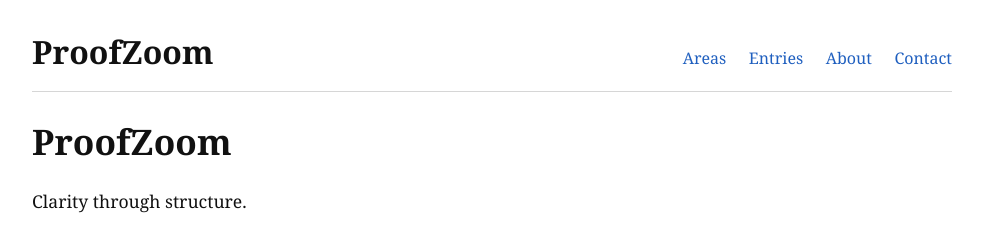
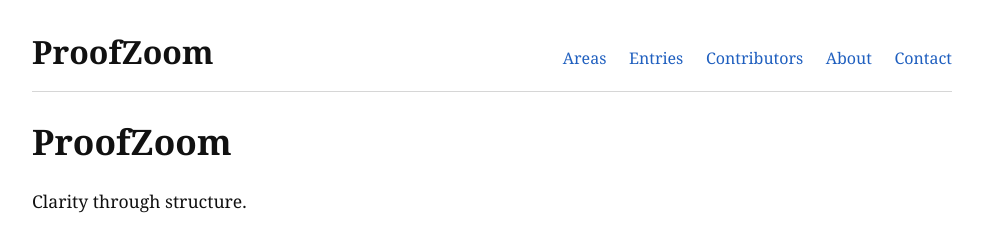
Before and after one commit to Dinside01/proofzoom, a Jekyll site: the page built from index.html, in a window 1280 px wide. Shown: the top 238 px of the page, without its empty margins (148-1131 px from the left). Built offline with Jekyll 4.4.1, drawn with Linux system fonts in a browser that asks for light colours.

Commit message:
Use shared header on homepage and restore tile grid

```diff
--- a/index.html
+++ b/index.html
@@ -1,25 +1,20 @@
+---
+---
+
 <!DOCTYPE html>
 <html lang="en">
 <head>
   <meta charset="UTF-8">
   <meta name="viewport" content="width=device-width, initial-scale=1.0">
   <title>ProofZoom</title>
-<link rel="stylesheet" href="assets/css/site.css">
+  <link rel="stylesheet" href="{{ '/assets/css/site.css' | relative_url }}">
 </head>
 
 <body>
 
+  {% include header.html %}
+
   <div class="container">
-
-  <div class="nav">
-    <div class="brand"><a href="index.html">ProofZoom</a></div>
-    <div class="links">
-      <a href="areas/index.html">Areas</a>
-      <a href="entries/index.html">Entries</a>
-      <a href="#">About</a>
-      <a href="#">Contact</a>
-    </div>
-  </div>
 
     <div class="hero">
       <h1>ProofZoom</h1>
@@ -28,47 +23,47 @@
 
     <div class="grid">
 
-    <a class="tile" href="areas/foundations/index.html">
+      <a class="tile" href="{{ '/areas/foundations/' | relative_url }}">
         <p class="title">Foundations</p>
         <p class="desc">Natural numbers, induction, structure, basic logic.</p>
       </a>
 
-    <a class="tile" href="areas/algebra/index.html">
+      <a class="tile" href="{{ '/areas/algebra/' | relative_url }}">
         <p class="title">Algebra</p>
         <p class="desc">Groups, rings, fields, linear algebra.</p>
       </a>
 
-    <a class="tile" href="areas/analysis/index.html">
+      <a class="tile" href="{{ '/areas/analysis/' | relative_url }}">
         <p class="title">Analysis</p>
         <p class="desc">Limits, continuity, integration, complex analysis.</p>
       </a>
 
-    <a class="tile" href="areas/geometry/index.html">
+      <a class="tile" href="{{ '/areas/geometry/' | relative_url }}">
         <p class="title">Geometry</p>
         <p class="desc">Euclidean, affine/projective, transformations.</p>
       </a>
 
-    <a class="tile" href="areas/combinatorics/index.html">
+      <a class="tile" href="{{ '/areas/combinatorics/' | relative_url }}">
         <p class="title">Combinatorics</p>
         <p class="desc">Counting, designs, discrete structures.</p>
       </a>
 
-    <a class="tile" href="areas/number-theory/index.html">
+      <a class="tile" href="{{ '/areas/number-theory/' | relative_url }}">
         <p class="title">Number Theory</p>
         <p class="desc">Primes, congruences, arithmetic structures.</p>
       </a>
 
-    <a class="tile" href="areas/topology/index.html">
+      <a class="tile" href="{{ '/areas/topology/' | relative_url }}">
         <p class="title">Topology</p>
         <p class="desc">Continuity, spaces, invariants (later).</p>
       </a>
 
-    <a class="tile" href="areas/probability/index.html">
+      <a class="tile" href="{{ '/areas/probability/' | relative_url }}">
         <p class="title">Probability</p>
         <p class="desc">Randomness, expectation, stochastic ideas.</p>
       </a>
 
-    <a class="tile" href="areas/dynamics/index.html">
+      <a class="tile" href="{{ '/areas/dynamics/' | relative_url }}">
         <p class="title">Dynamics</p>
         <p class="desc">Iteration, stability, bifurcations.</p>
       </a>
```
Lines whose indentation alone changed are shown as unchanged.
